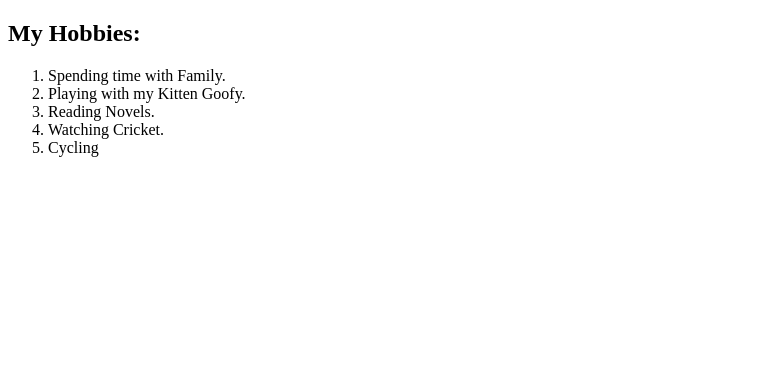
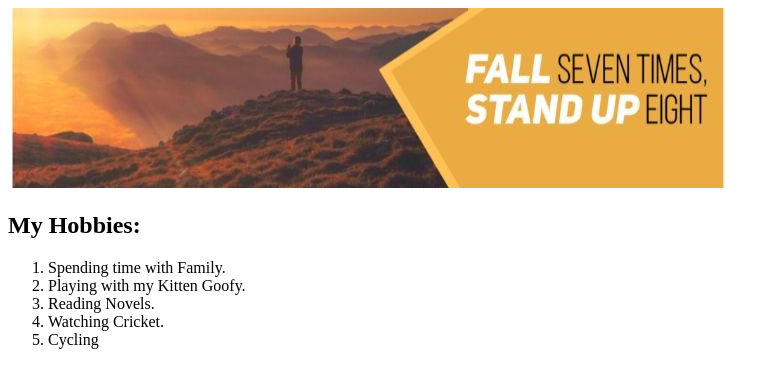
Before and after one commit to nravim7/cv, a plain HTML site: page hobies.html in a window 1280 px wide. Shown: the whole page, without its empty margins (0-780 px from the left). Drawn offline with Linux system fonts and the light colour scheme.

Commit message:
update this

```diff
--- a/hobies.html
+++ b/hobies.html
@@ -5,6 +5,7 @@
     <title></title>
   </head>
   <body>
+    <img src="images/motivation.png">
     <h2><strong>My Hobbies:</strong></h2>
     <ol>
       <li>Spending time with Family.</li>
```
